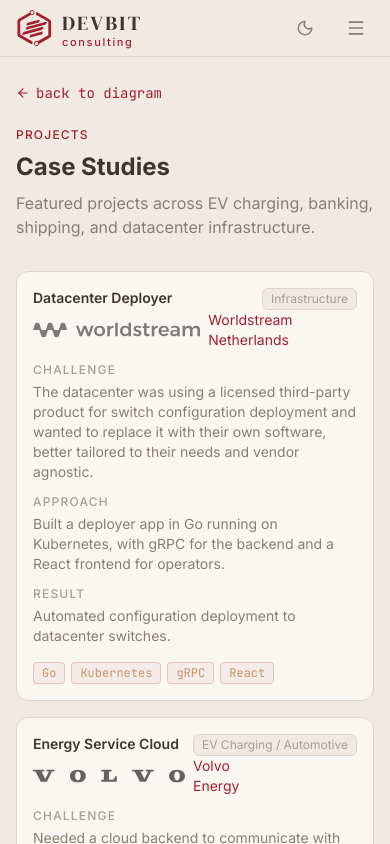
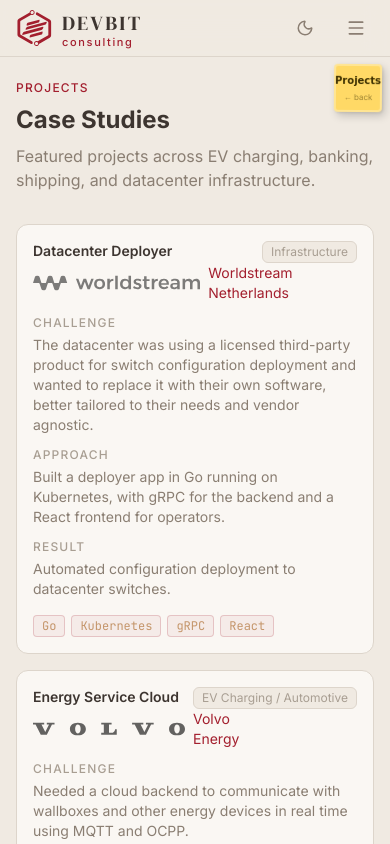
Before and after one commit to haderach75/devbit.se, a Next.js app: page /projects in a window 390 px wide. Shown: the top 844 px of the page. Built offline with nearby package versions, Linux system fonts and the light colour scheme.

Commit message:
feat: floating sticky note on section pages
Each section page shows a yellow sticky note floating in the
top-right corner matching the aggregate note from the event
storming board. Clicking it navigates back to the homepage.
Smaller on mobile, drops in with spring animation.

```diff
--- a/src/app/about/page.tsx
+++ b/src/app/about/page.tsx
@@ -15,7 +15,7 @@ export const metadata: Metadata = {
 
 export default function AboutPage() {
   return (
-    <PageContainer>
+    <PageContainer stickyLabel="About" stickyRotation={-1}>
       <div className="flex flex-col sm:flex-row gap-6 mb-8">
         <Image
           src="/michael.jpg"
--- a/src/app/career/page.tsx
+++ b/src/app/career/page.tsx
@@ -10,7 +10,7 @@ export const metadata: Metadata = {
 
 export default function CareerPage() {
   return (
-    <PageContainer>
+    <PageContainer stickyLabel="Career Stream" stickyRotation={1.5}>
       <SectionHeading label="Career Stream" title="Career.EventStore.replay()" description="20+ years of software engineering, replayed as an event stream. Click roles to expand project details." />
       <EventStream />
     </PageContainer>
--- a/src/app/contact/page.tsx
+++ b/src/app/contact/page.tsx
@@ -11,7 +11,7 @@ export const metadata: Metadata = {
 
 export default function ContactPage() {
   return (
-    <PageContainer>
+    <PageContainer stickyLabel="Contact" stickyRotation={-0.5}>
       <SectionHeading label="Contact" title="Get In Touch" description="Have a project in mind? Let's talk." />
       <div className="grid grid-cols-1 gap-8 md:grid-cols-2">
         <ContactForm />
--- a/src/app/projects/page.tsx
+++ b/src/app/projects/page.tsx
@@ -11,7 +11,7 @@ export const metadata: Metadata = {
 
 export default function ProjectsPage() {
   return (
-    <PageContainer>
+    <PageContainer stickyLabel="Projects" stickyRotation={0.5}>
       <SectionHeading label="Projects" title="Case Studies" description="Featured projects across EV charging, banking, shipping, and datacenter infrastructure." />
       <div className="grid grid-cols-1 gap-4 lg:grid-cols-2">
         {projects.map((project, i) => <ProjectCard key={project.id} project={project} index={i} />)}
--- a/src/app/services/page.tsx
+++ b/src/app/services/page.tsx
@@ -11,7 +11,7 @@ export const metadata: Metadata = {
 
 export default function ServicesPage() {
   return (
-    <PageContainer>
+    <PageContainer stickyLabel="Services" stickyRotation={-0.5}>
       <SectionHeading label="Services" title="What Devbit Brings" description="System architecture, hands-on development, cloud infrastructure, and strategic consulting." />
       <div className="grid grid-cols-1 gap-4 sm:grid-cols-2">
         {services.map((service, i) => <ServiceCard key={service.id} service={service} index={i} />)}
--- /dev/null
+++ b/src/components/layout/floating-sticky.tsx
@@ -0,0 +1,47 @@
+"use client";
+
+import Link from "next/link";
+import { motion } from "framer-motion";
+
+interface FloatingStickyProps {
+  label: string;
+  rotation?: number;
+}
+
+const pageStickies: Record<string, { label: string; rotation: number }> = {
+  "/services": { label: "Services", rotation: -0.5 },
+  "/career": { label: "Career Stream", rotation: 1.5 },
+  "/projects": { label: "Projects", rotation: 0.5 },
+  "/about": { label: "About", rotation: -1 },
+  "/contact": { label: "Contact", rotation: -0.5 },
+};
+
+export function FloatingSticky({ label, rotation = 3 }: FloatingStickyProps) {
+  return (
+    <motion.div
+      initial={{ opacity: 0, scale: 0, rotate: rotation + 15 }}
+      animate={{ opacity: 1, scale: 1, rotate: rotation }}
+      transition={{ duration: 0.5, delay: 0.3, ease: [0.34, 1.56, 0.64, 1] }}
+      whileHover={{ scale: 1.1, rotate: 0 }}
+      className="fixed z-40
+        top-20 right-4 w-[65px] h-[65px] text-[13px]
+        md:top-20 md:right-8 md:w-[75px] md:h-[75px] md:text-sm
+        max-[480px]:w-[48px] max-[480px]:h-[48px] max-[480px]:text-[10px] max-[480px]:top-16 max-[480px]:right-2"
+    >
+      <Link href="/" className="block w-full h-full">
+        <div
+          className="w-full h-full bg-[#FFD966] text-[#3d3000] border-2 border-white/30 rounded-sm flex flex-col items-center justify-center text-center font-semibold cursor-pointer"
+          style={{
+            fontFamily: "'Caveat', 'Segoe Print', 'Comic Sans MS', cursive",
+            boxShadow: "3px 4px 8px rgba(0,0,0,0.18), 1px 1px 3px rgba(0,0,0,0.1)",
+          }}
+        >
+          <span>{label}</span>
+          <span className="text-[8px] md:text-[9px] opacity-50 font-sans font-normal mt-0.5">← back</span>
+        </div>
+      </Link>
+    </motion.div>
+  );
+}
+
+export { pageStickies };
--- a/src/components/layout/page-container.tsx
+++ b/src/components/layout/page-container.tsx
@@ -1,25 +1,27 @@
 "use client";
 
-import Link from "next/link";
-import { ArrowLeft } from "lucide-react";
 import { motion } from "framer-motion";
+import { FloatingSticky } from "./floating-sticky";
 
 interface PageContainerProps {
   children: React.ReactNode;
+  stickyLabel?: string;
+  stickyRotation?: number;
 }
 
-export function PageContainer({ children }: PageContainerProps) {
+export function PageContainer({ children, stickyLabel, stickyRotation }: PageContainerProps) {
   return (
+    <>
+      {stickyLabel && (
+        <FloatingSticky label={stickyLabel} rotation={stickyRotation} />
+      )}
       <motion.main
         initial={{ opacity: 0, y: 20 }}
         animate={{ opacity: 1, y: 0 }}
         transition={{ duration: 0.4, ease: "easeOut" }}
         className="mx-auto max-w-5xl px-4 pt-20 md:pt-24 pb-16 overflow-x-hidden">
-      <Link href="/" className="mb-6 md:mb-8 inline-flex items-center gap-1.5 text-sm md:text-base font-mono text-crimson hover:text-crimson-hover transition-colors">
-        <ArrowLeft size={14} />
-        back to diagram
-      </Link>
         {children}
       </motion.main>
+    </>
   );
 }
```
Lines whose indentation alone changed are shown as unchanged.
